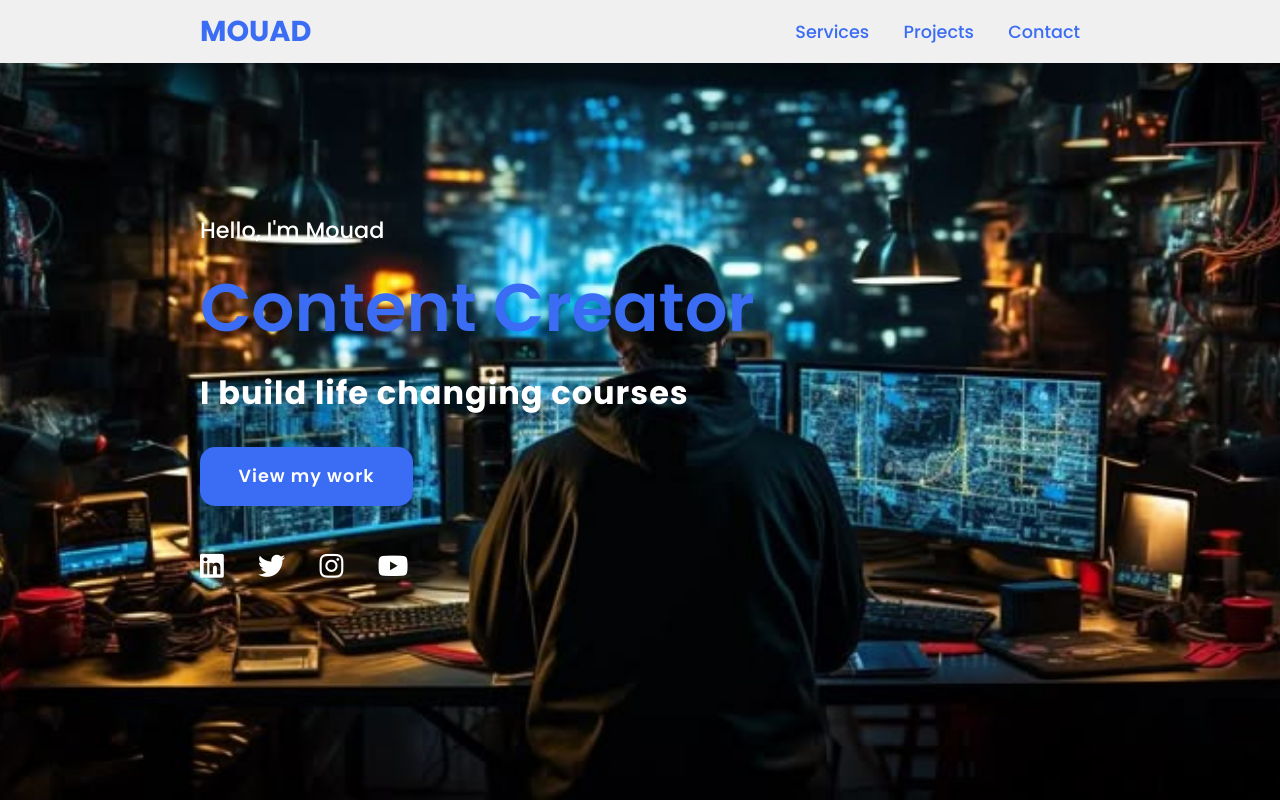
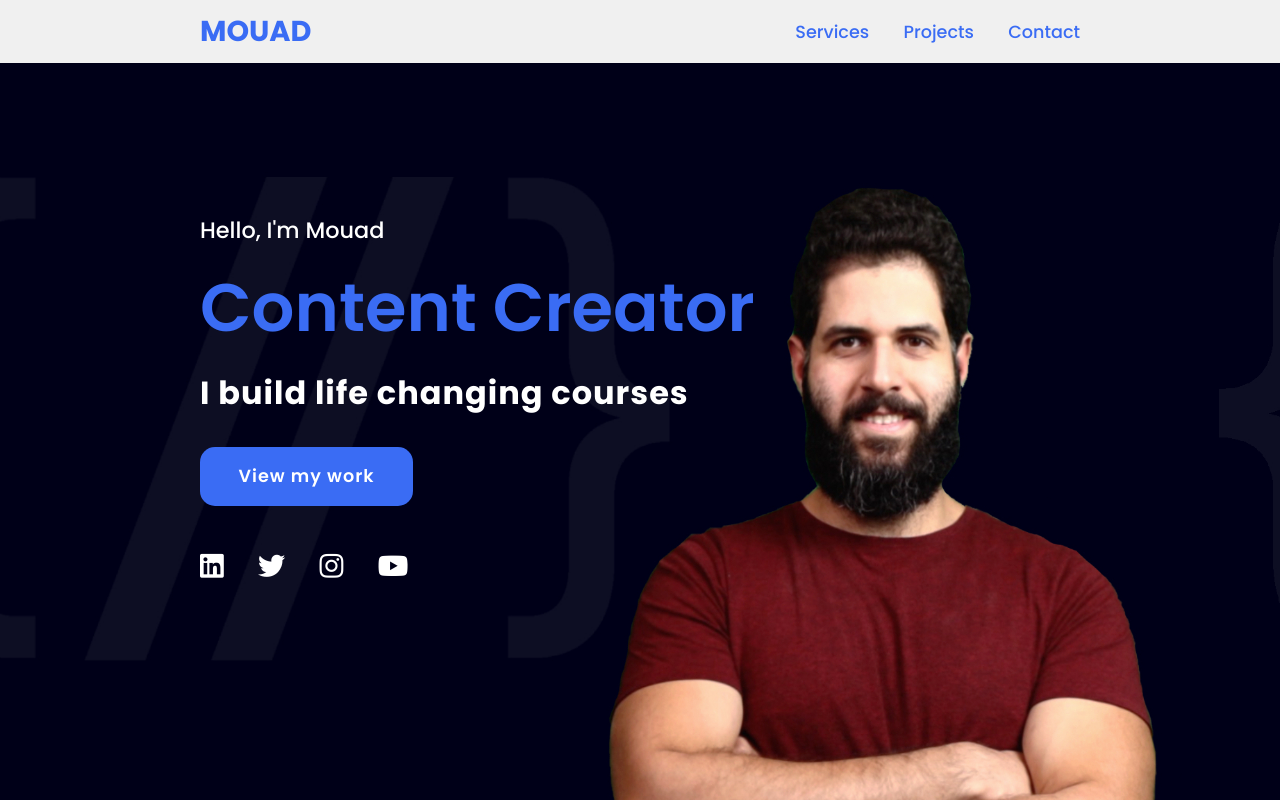
Before and after one commit to gghacking/my_siteweb, a plain HTML site: page index.html in a window 1280 px wide. Shown: the top 802 px of the page. Drawn offline with Linux system fonts and the light colour scheme.

Commit message:
Add files via upload

```diff
--- a/style.css
+++ b/style.css
@@ -50,7 +50,7 @@ section {
     min-height: 100vh;
     display: flex;
     align-items: center;
-    background: url(project-image/download\ \(1\).jpeg) no-repeat;
+    background: url(project-image/background.jpeg) no-repeat;
     background-size: cover;
     background-position: center;
     background-attachment: fixed;
```
